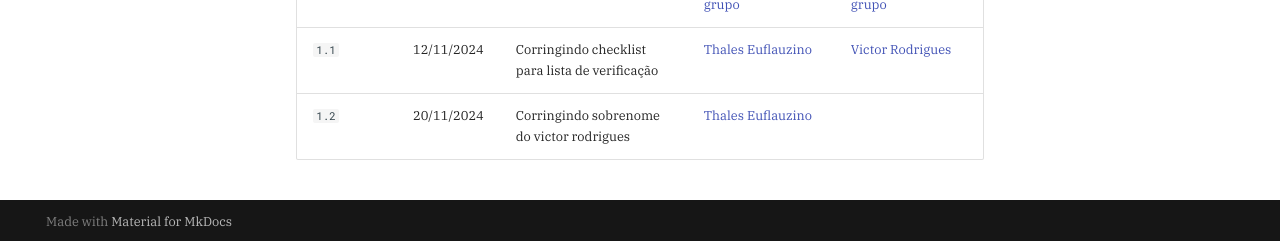
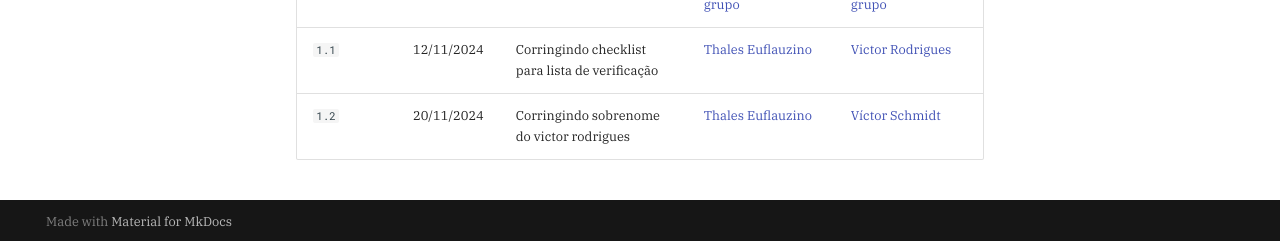
Before and after one commit to Requisitos-de-Software/2024.2-Grupo05, an MkDocs documentation site: the page built from docs/verificacao/grupo6/entrega1/planej-verificacao-e1-gp6.md, in a window 1280 px wide and 900 px high, scrolled down 3025 px. Shown: the part 656-897 px from the top of the window. Built offline with MkDocs 1.6.1 and Material for MkDocs 9.7.7, drawn with Linux system fonts in a browser that asks for light colours; comment, search, counter and statistics services are not loaded.

Commit message:
docs: adicionando revisor

```diff
--- a/docs/verificacao/grupo6/entrega1/planej-verificacao-e1-gp6.md
+++ b/docs/verificacao/grupo6/entrega1/planej-verificacao-e1-gp6.md
@@ -126,4 +126,4 @@
 | -------- | ------ | ------ | ---------- | ---------- |
 | `1.0` | 07/11/2024 | Criação do documento  | [Todos os integrantes do grupo](../../../index.md) | [Todos os integrantes do grupo](../../../index.md) |
 | `1.1` | 12/11/2024  | Corringindo checklist para lista de verificação | [Thales Euflauzino](https://github.com/thaleseuflauzino) | [Victor Rodrigues](https://github.com/ViictorHugoo) |
-| `1.2` | 20/11/2024  | Corringindo sobrenome do victor rodrigues | [Thales Euflauzino](https://github.com/thaleseuflauzino) | |
+| `1.2` | 20/11/2024  | Corringindo sobrenome do victor rodrigues | [Thales Euflauzino](https://github.com/thaleseuflauzino) |  [Víctor Schmidt](https://github.com/moonshinerd) |
```
